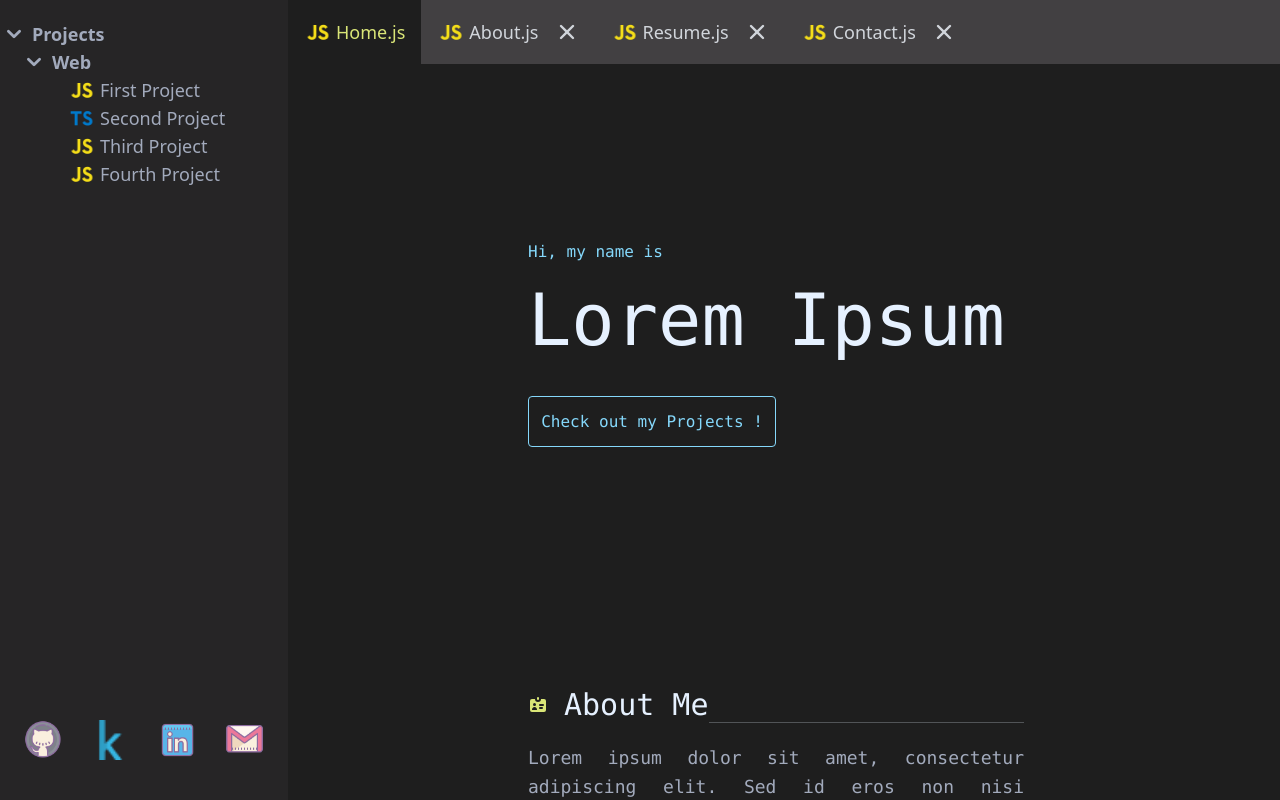
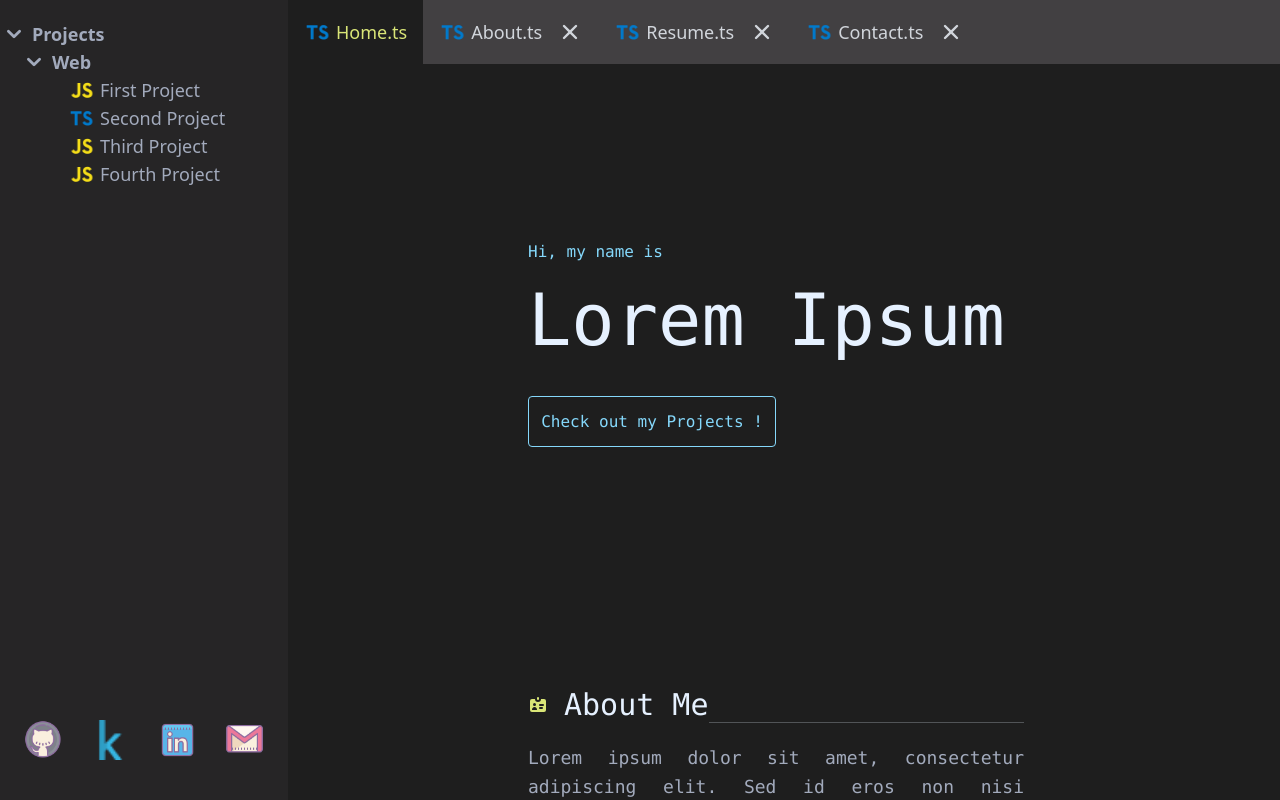
Before and after one commit to YKizou/VSCode_Template, a React (Create React App) app: page / in a window 1280 px wide. Shown: the top 800 px of the page. Built offline with nearby package versions, Linux system fonts and the light colour scheme.

Commit message:
change tabs icon

```diff
--- a/src/components/NavBar.tsx
+++ b/src/components/NavBar.tsx
@@ -3,7 +3,7 @@ import cx from "classnames";
 import tw from "tailwind-styled-components";
 import { XIcon } from "@heroicons/react/solid";
 
-const JSIcon = require("../assets/icons/JSIcon.png");
+const TSIcon = require("../assets/icons/TSIcon.png");
 
 const Container = tw.div`
   h-full
@@ -40,8 +40,8 @@ const NavBar: React.FC<Props> = ({ activeTab, setActiveTab }) => {
           setActiveTab("home");
         }}
       >
-        <img src={JSIcon} alt="JS Icon" className="w-7 mr-1  text-yellow_vs" />
-        Home.js
+        <img src={TSIcon} alt="JS Icon" className="w-7 mr-1  text-yellow_vs" />
+        Home.ts
       </Container>
 
       {closedTabs.includes("about") ? null : (
@@ -57,11 +57,11 @@ const NavBar: React.FC<Props> = ({ activeTab, setActiveTab }) => {
           }}
         >
           <img
-            src={JSIcon}
+            src={TSIcon}
             alt="JS Icon"
             className="w-7 mr-1  text-yellow_vs"
           />
-          About.js
+          About.ts
           <XIcon
             className="w-6 ml-4 hover:bg-gray-600 hover:rounded"
             onClick={(e) => {
@@ -85,11 +85,11 @@ const NavBar: React.FC<Props> = ({ activeTab, setActiveTab }) => {
           }}
         >
           <img
-            src={JSIcon}
+            src={TSIcon}
             alt="JS Icon"
             className="w-7 mr-1  text-yellow_vs"
           />
-          Resume.js
+          Resume.ts
           <XIcon
             className="w-6 ml-4 hover:bg-gray-600 hover:rounded"
             onClick={(e) => {
@@ -112,8 +112,8 @@ const NavBar: React.FC<Props> = ({ activeTab, setActiveTab }) => {
             setActiveTab("contact");
           }}
         >
-          <img src={JSIcon} alt="JS Icon" className="w-7 mr-1 text-yellow_vs" />
-          Contact.js
+          <img src={TSIcon} alt="JS Icon" className="w-7 mr-1 text-yellow_vs" />
+          Contact.ts
           <XIcon
             className="w-6 ml-4 hover:bg-gray-600 hover:rounded"
             onClick={(e) => {
```
